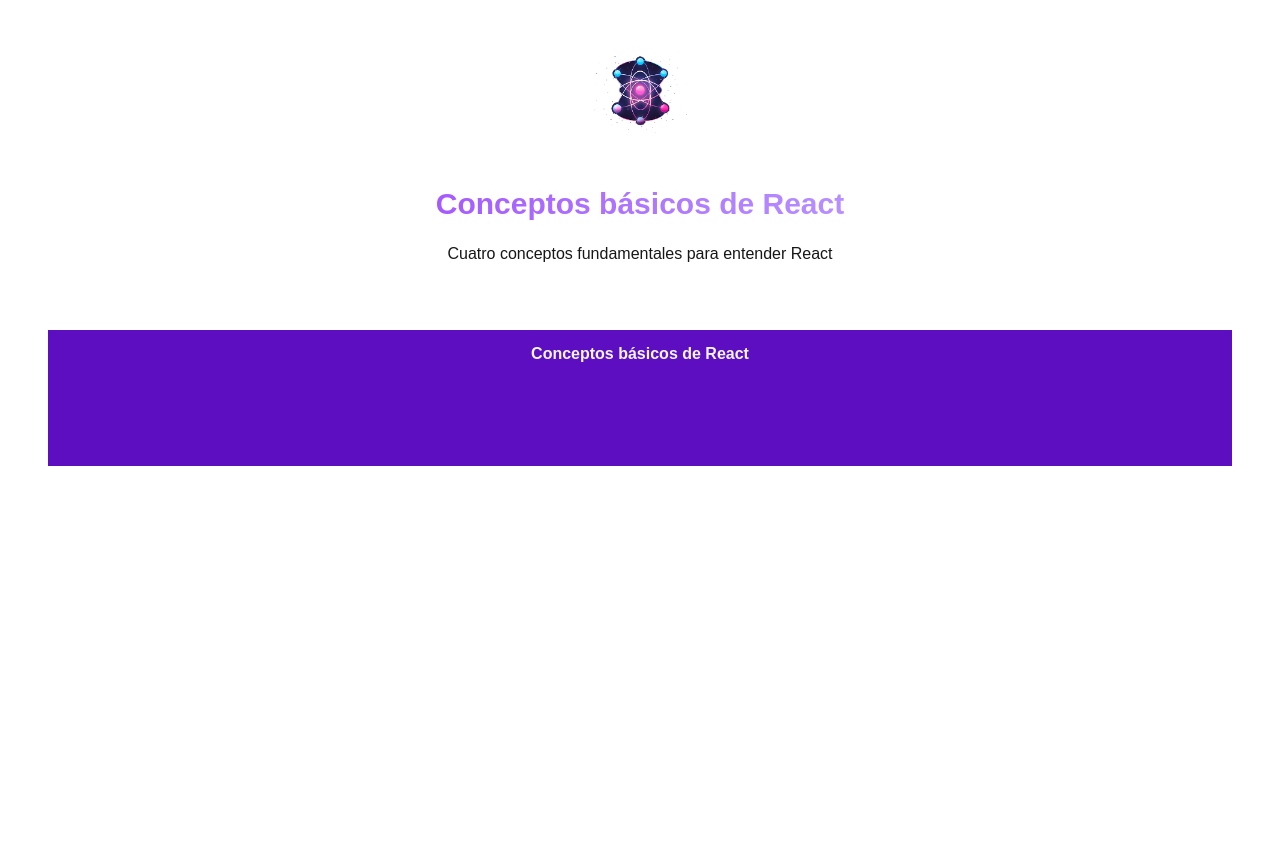
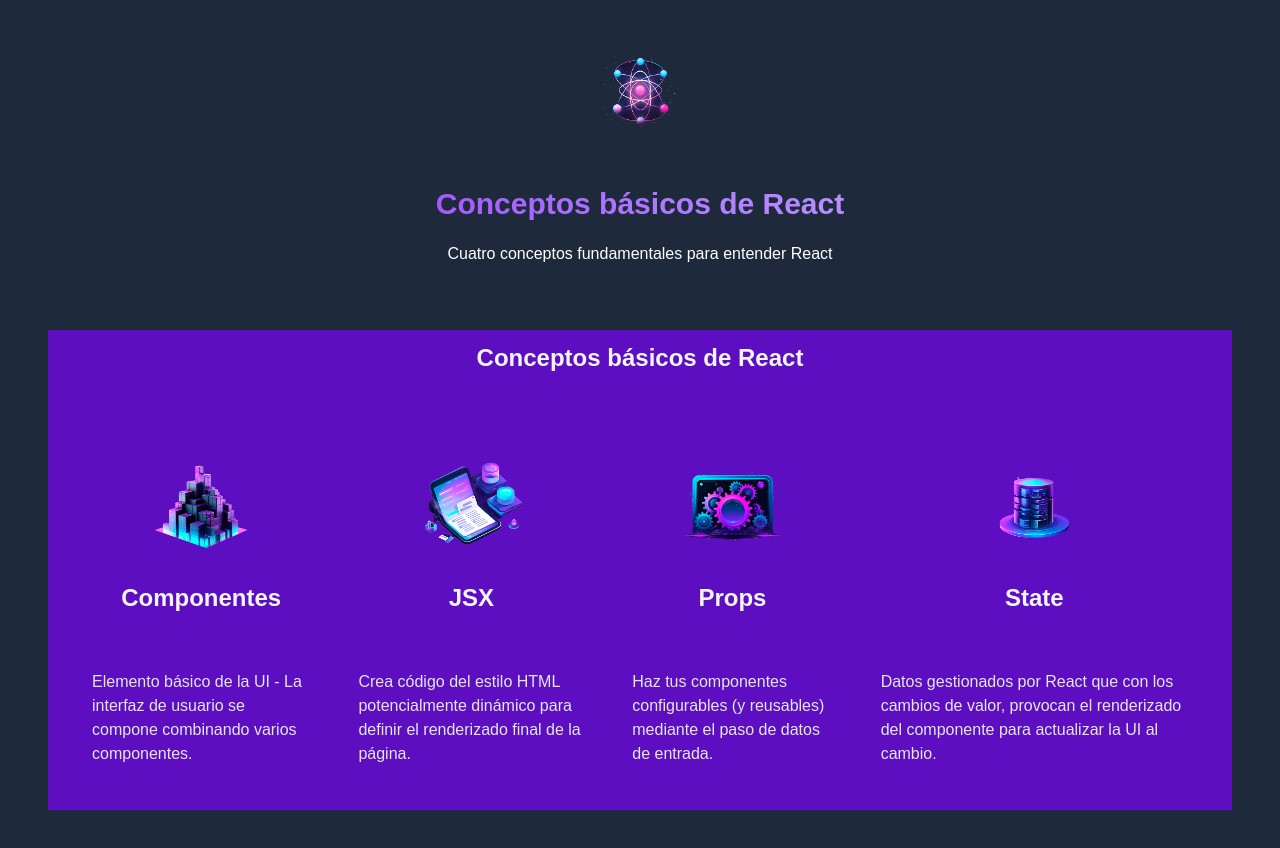
Before and after one commit to sunfeax/start-next, a Next.js app: page / in a window 1280 px wide. Shown: the top 848 px of the page. Before the commit the page ends 800 px from the top, so only its background shows below. Built offline with nearby package versions, Linux system fonts and the light colour scheme; a web font is replaced by a local one.

Commit message:
data.ts and display a block in core-concept-list with loop in page

```diff
--- a/app/globals.css
+++ b/app/globals.css
@@ -1,8 +1,8 @@
 @import "tailwindcss";
 
 :root {
-  --background: #ffffff;
-  --foreground: #171717;
+  --background: #1e293b; /* Changed to a slate blue background */
+ --foreground: #ffffff; /* Changed text to white for better contrast */
 }
 
 @theme {
--- a/app/page.tsx
+++ b/app/page.tsx
@@ -1,20 +1,11 @@
+import CoreConceptList from "@/components/core-concept-list";
 import Header from "@/components/header";
 
 export default function Home() {
   return (
   <>
     <Header/>
-    <section
-      id="conceptos"
-      className="m-12 flex flex-col justify-center bg-violet-800 min-w-44"
-    >
-      <h1 className="classname text-2x1 font-extrabold text-slate-100 p-3 mx-auto mb-6 overflow-clip">Conceptos básicos de React</h1>
-      <ul className="m-3 md:m-8 flex flex-col md:flex-row space-y-16 md:space-y-0">
-        <li className="flex flex-col items-center justify-center">
-
-        </li>
-      </ul>
-    </section>
+    <CoreConceptList />
   </>
   );
 }
--- /dev/null
+++ b/components/core-concept-list.tsx
@@ -0,0 +1,13 @@
+import { CORE_CONCEPTS } from "@/scripts/data";
+import CoreConcept from "./core-concept";
+
+export default function CoreConceptList() {
+    return (
+    <section id="conceptos" className="m-12 flex flex-col justify-center bg-violet-800 min-w-44">
+      <h1 className="text-2xl font-extrabold text-slate-100 p-3 mx-auto mb-6 overflow-clip">Conceptos básicos de React</h1>
+      <ul className="m-3 md:m-8 flex flex-col md:flex-row space-y-16 md:space-y-0 md:space-x-6 justify-center">
+        {CORE_CONCEPTS.map((cc) => <CoreConcept key={cc.title} title={cc.title} image={cc.image} description={cc.description}/>)}
+      </ul>
+    </section>
+    )
+}
--- /dev/null
+++ b/components/core-concept.tsx
@@ -0,0 +1,18 @@
+import React from "react";
+import Image, { StaticImageData } from "next/image";
+
+type CoreConceptProps = {
+    title: string;
+    description: string;
+    image: StaticImageData;
+};
+
+export default function CoreConcept({ title, description, image }: CoreConceptProps) {
+    return (
+        <li className="flex flex-col items-center justify-center">
+            <Image src={image} alt={title} className="w-32 h-auto" />
+            <h2 className="text-2xl font-extrabold text-slate-100 p-3 mx-auto mb-6 overflow-clip">{title}</h2>
+            <p className="p-3 mt-2 text-slate-200">{description}</p>
+        </li>
+    );
+}
--- /dev/null
+++ b/scripts/data.ts
@@ -0,0 +1,38 @@
+import { StaticImageData } from 'next/image';
+import componentsImg from '@/public/components.png';
+import propsImg from '@/public/config.png';
+import jsxImg from '@/public/jsx-ui.png';
+import stateImg from '@/public/state-mgmt.png';
+
+interface CoreConcept {
+  image: StaticImageData;
+  title: string;
+  description: string;
+}
+
+export const CORE_CONCEPTS: CoreConcept[] = [
+  {
+    image: componentsImg,
+    title: 'Componentes',
+    description:
+      'Elemento básico de la UI - La interfaz de usuario se compone combinando varios componentes.',
+  },
+  {
+    image: jsxImg,
+    title: 'JSX',
+    description:
+      'Crea código del estilo HTML potencialmente dinámico para definir el renderizado final de la página.',
+  },
+  {
+    image: propsImg,
+    title: 'Props',
+    description:
+      'Haz tus componentes configurables (y reusables) mediante el paso de datos de entrada.',
+  },
+  {
+    image: stateImg,
+    title: 'State',
+    description:
+      'Datos gestionados por React que con los cambios de valor, provocan el renderizado del componente para actualizar la UI al cambio.',
+  },
+];
```
